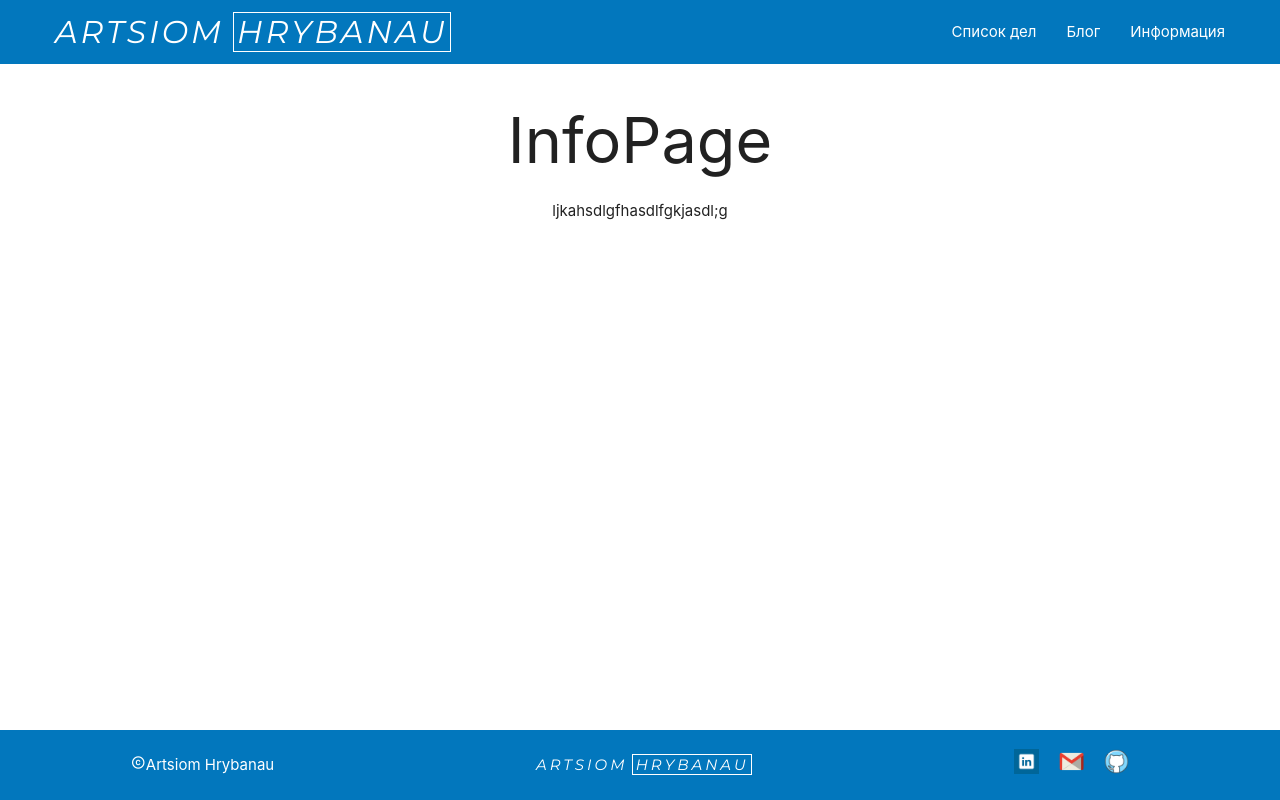
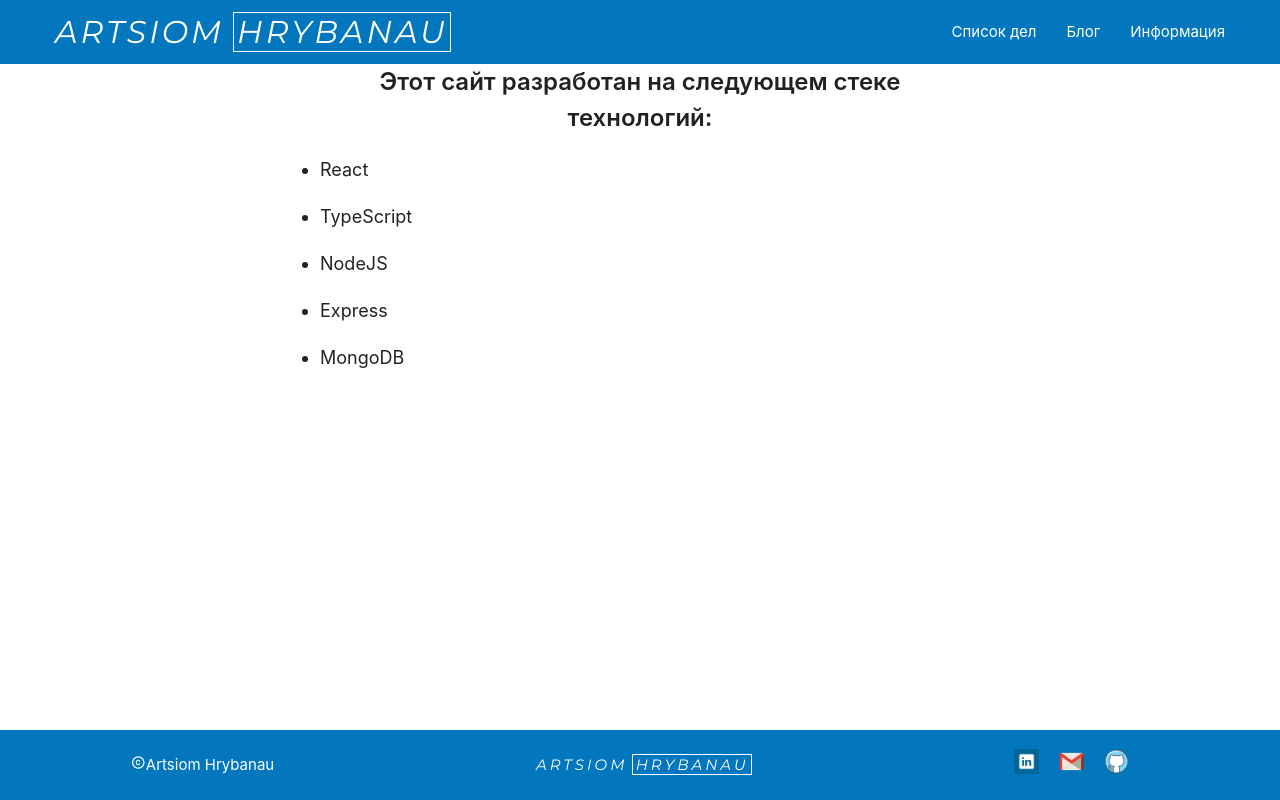
Before and after one commit to gribanovartem/TestSite_React_TypeScript, a React (Create React App) app: page /InfoPage in a window 1280 px wide. Built offline with nearby package versions, Linux system fonts and the light colour scheme.

Commit message:
add info page

```diff
--- a/src/App.css
+++ b/src/App.css
@@ -259,6 +259,24 @@ textarea:focus {
 .modalButtons .btn {
    margin: 0 10px 10px 0;
 }
+
+/* InfoPage */
+
+.App .content .infoList {
+   font-size: 24px;
+   font-weight: 600;
+   width: 50%;
+   margin: 0 auto;
+   list-style-type: disc;
+}
+.App .content .infoList_item {
+   font-size: 18px;
+   font-weight: 400;
+   text-align: start;
+   list-style-type: disc;
+   padding-top: 20px;
+}
+
 @media only screen and (min-width: 1201px) {
    .row .col.m4 {
       width: 33%;
--- a/src/pages/BlogPage.tsx
+++ b/src/pages/BlogPage.tsx
@@ -9,7 +9,8 @@ export const BlogPage: React.FC = () => {
 
    const changePostLikes = (id: string, likes: number):void => {
       fetch(
-         "http://localhost:8003/posts",
+         "https://todoblognodejs.herokuapp.com/posts",
+         // "http://localhost:8003/posts",
          {
             method: "PUT",
             headers: {
@@ -36,8 +37,8 @@ export const BlogPage: React.FC = () => {
          likes: 0
       }
       fetch(
-         // "https://todoblognodejs.herokuapp.com/posts",
-         "http://localhost:8003/posts",
+         "https://todoblognodejs.herokuapp.com/posts",
+         // "http://localhost:8003/posts",
          {
             method: "POST",
             headers: {
@@ -55,12 +56,13 @@ export const BlogPage: React.FC = () => {
 
    useEffect(() => {
       fetch(
-         // "https://todoblognodejs.herokuapp.com/posts",
-         "http://localhost:8003/posts",
+         "https://todoblognodejs.herokuapp.com/posts",
+         // "http://localhost:8003/posts",
          {
             method: "GET",
+            // mode: 'no-cors',
             headers: {
-               "Content-Type": "application/json",
+               "Content-Type": "application/json;charset=utf-8",
             },
          }
       )
@@ -86,7 +88,7 @@ export const BlogPage: React.FC = () => {
          <div
             className={isModal ? "darkBackground active" : "darkBackground"}
             onClick={closeModalHandler}
-         ></div>
+         />
          <div className="col s3 m4">
             <span
                className="btn-floating btn-large waves-effect waves-light light-blue darken-3"
--- a/src/pages/InfoPage.tsx
+++ b/src/pages/InfoPage.tsx
@@ -2,8 +2,13 @@ import React from "react";
 export const InfoPage: React.FC = () => {
    return (
       <>
-         <h1>InfoPage</h1>
-         <p>ljkahsdlgfhasdlfgkjasdl;g</p>
+         <ul className="infoList">Этот сайт разработан на следующем стеке технологий:
+            <li className="infoList_item">React</li>
+            <li className="infoList_item">TypeScript</li>
+            <li className="infoList_item">NodeJS</li>
+            <li className="infoList_item">Express</li>
+            <li className="infoList_item">MongoDB</li>
+         </ul>
       </>
    );
 };
--- a/src/pages/TodoPage.tsx
+++ b/src/pages/TodoPage.tsx
@@ -13,8 +13,8 @@ export const TodoPage: React.FC = () => {
       };
       updateTodo((prev) => [newTodo, ...prev]);
       fetch(
-         // "https://todoblognodejs.herokuapp.com/todos",
-         "http://localhost:8003/todos",
+         "https://todoblognodejs.herokuapp.com/todos",
+         // "http://localhost:8003/todos",
          {
             method: "POST",
             headers: {
@@ -34,8 +34,8 @@ export const TodoPage: React.FC = () => {
       // const localTodos = JSON.parse(localStorage.getItem('todos') || '[]') as ITodos[]
       // updateTodo(localTodos)
       fetch(
-         // "https://todoblognodejs.herokuapp.com/todos",
-         "http://localhost:8003/todos",
+         "https://todoblognodejs.herokuapp.com/todos",
+         // "http://localhost:8003/todos",
          {
             method: "GET",
             headers: {
@@ -63,8 +63,8 @@ export const TodoPage: React.FC = () => {
             if (todo.id === id) {
                todo.completed = !todo.completed;
                fetch(
-                  // "https://todoblognodejs.herokuapp.com/todos",
-                  "http://localhost:8003/todos",
+                  "https://todoblognodejs.herokuapp.com/todos",
+                  // "http://localhost:8003/todos",
                   {
                      method: "PUT",
                      headers: {
@@ -83,8 +83,8 @@ export const TodoPage: React.FC = () => {
    const removeHandler = (id: number) => {
       updateTodo((prev) => prev.filter((todo) => todo.id !== id));
       fetch(
-         // "https://todoblognodejs.herokuapp.com/todos",
-         "http://localhost:8003/todos",
+         "https://todoblognodejs.herokuapp.com/todos",
+         // "http://localhost:8003/todos",
          {
             method: "DELETE",
             headers: {
```
Also changed, not shown: src/components/AddForm.tsx (line endings or trailing spaces).
